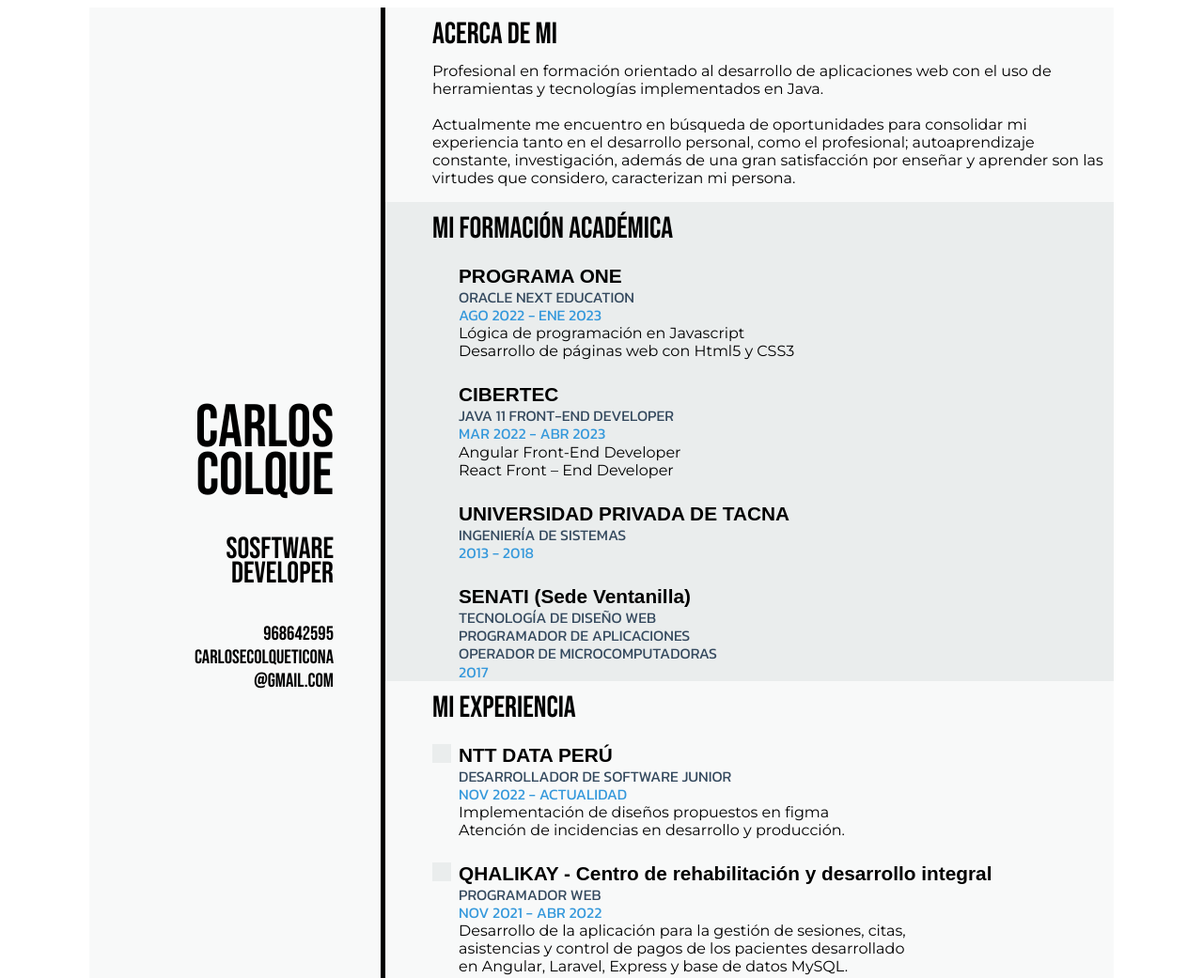
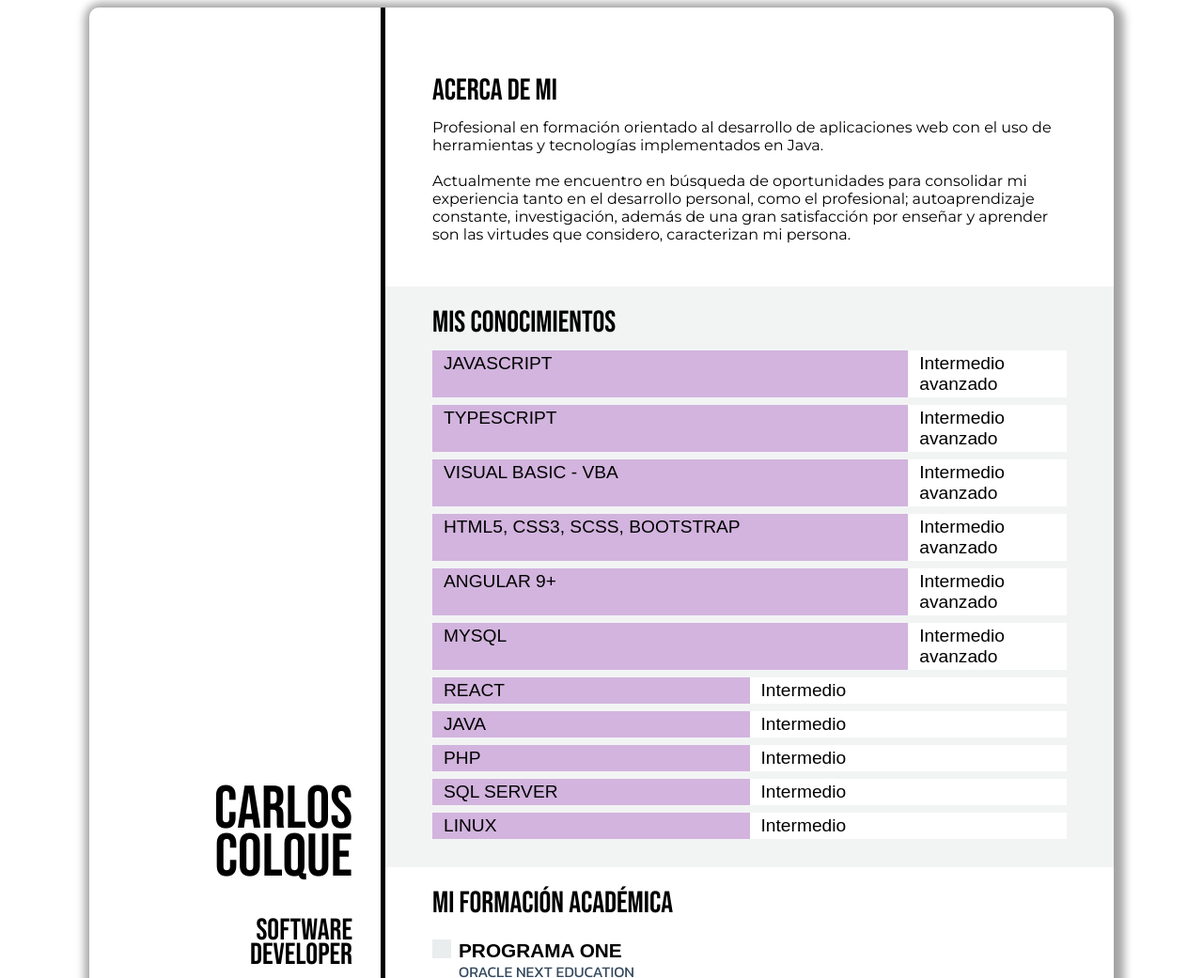
Before and after one commit to EnriqueEkizz/SV45593820.github.io, a plain HTML site: page index.html in a window 1280 px wide. Shown: the top 1041 px of the page at 94% size. Drawn offline with Linux system fonts and the light colour scheme; a web font is replaced by a local one.

Commit message:
feat: implementa mis conocimientos

```diff
--- a/css/description.css
+++ b/css/description.css
@@ -7,14 +7,15 @@
   width: 100%;
   display: flex;
   flex-direction: column;
+  padding: 50px 0 0px 0;
 }
 
 .description__panel {
-  padding-left: 50px;
+  padding: 10px 50px 30px 50px;
 }
 
 .description__panel:nth-child(even) {
-  background-color: #EAEDED;
+  background-color: #F2F4F4;
 }
 
 .description__paragraph {
@@ -68,3 +69,33 @@
   font-weight: 400;
   font-style: normal;
 }
+
+.description__bar {
+  display: flex;
+  font-size: 1.2rem;
+  justify-content: space-between;
+  background-color: #D2B4DE;
+  margin: 0;
+  margin-top: 8px;
+}
+
+.description__bar__title {
+  color: black;
+}
+
+.description__bar__title, .description__bar__progress {
+  padding: 3px 3px 3px 12px;
+}
+
+.description__bar__progress {
+  color: black;
+  background-color: white;
+}
+
+.progress__25 {
+  width: 25%;
+}
+
+.progress__50 {
+  width: 50%;
+}
--- a/css/estilos.css
+++ b/css/estilos.css
@@ -3,10 +3,12 @@
 }
 
 .content {
-  background-color: #F8F9F9;
+  background-color: white;
   display: flex;
   max-width: 1090px;
   margin: auto;
+  border-radius: 10px;
+  box-shadow: 3px 3px 10px 8px #a4a4a4;
 }
 
 .titles {
--- a/css/header.css
+++ b/css/header.css
@@ -7,7 +7,7 @@
 }
 
 .header__content {
-  padding-right: 50px;
+  padding-right: 30px;
 }
 
 .header__paragraph {
--- a/index.html
+++ b/index.html
@@ -25,13 +25,13 @@
           <span class="titles titles-big">COLQUE</span>
         </p>
         <p class="header__paragraph">
-          <span class="titles titles-medium">SOsFTWARE</span>
+          <span class="titles titles-medium">SOFTWARE</span>
           <span class="titles titles-medium">DEVELOPER</span>
         </p>
         <p class="header__paragraph">
           <span class="titles titles-sm">968642595<i></i></span>
-          <span class="titles titles-sm">carlosecolqueticona</span>
-          <span class="titles titles-sm">@gmail.com</span>
+          <span class="titles titles-sm">carlosecolqueticona@gmail.com</span>
+          <span class="titles titles-sm"></span>
         </p>
       </div>
     </aside>
@@ -56,6 +56,62 @@
         </article>
 
         <!-- MIS CONOCIMIENTOS -->
+        <article class="description__panel">
+          <p class="panel__title">
+            <span class="titles titles-medium">MIS CONOCIMIENTOS</span>
+          </p>
+
+          <div>
+            <p class="description__bar description__titles-sm">
+              <span class="description__bar__title">JAVASCRIPT</span>
+              <span class="description__bar__progress progress__25">Intermedio avanzado</span>
+            </p>
+            <p class="description__bar description__titles-sm">
+              <span class="description__bar__title">TYPESCRIPT</span>
+              <span class="description__bar__progress progress__25">Intermedio avanzado</span>
+            </p>
+            <p class="description__bar description__titles-sm">
+              <span class="description__bar__title">VISUAL BASIC - VBA</span>
+              <span class="description__bar__progress progress__25">Intermedio avanzado</span>
+            </p>
+            <p class="description__bar description__titles-sm">
+              <span class="description__bar__title">HTML5, CSS3, SCSS, BOOTSTRAP</span>
+              <span class="description__bar__progress progress__25">Intermedio avanzado</span>
+            </p>
+            <p class="description__bar description__titles-sm">
+              <span class="description__bar__title">ANGULAR 9+</span>
+              <span class="description__bar__progress progress__25">Intermedio avanzado</span>
+            </p>
+            <p class="description__bar description__titles-sm">
+              <span class="description__bar__title">MYSQL</span>
+              <span class="description__bar__progress progress__25">Intermedio avanzado</span>
+            </p>
+            <p class="description__bar description__titles-sm">
+              <span class="description__bar__title">REACT</span>
+              <span class="description__bar__progress progress__50">Intermedio</span>
+            </p>
+            <p class="description__bar description__titles-sm">
+              <span class="description__bar__title">JAVA</span>
+              <span class="description__bar__progress progress__50">Intermedio</span>
+            </p>
+            <p class="description__bar description__titles-sm">
+              <span class="description__bar__title">PHP</span>
+              <span class="description__bar__progress progress__50">Intermedio</span>
+            </p>
+            <p class="description__bar description__titles-sm">
+              <span class="description__bar__title">SQL SERVER</span>
+              <span class="description__bar__progress progress__50">Intermedio</span>
+            </p>
+            <p class="description__bar description__titles-sm">
+              <span class="description__bar__title">LINUX</span>
+              <span class="description__bar__progress progress__50">Intermedio</span>
+            </p>
+          </div>
+
+          <!-- CARD -->
+        </article>
+
+        <!-- MI FORMACION ACADEMICA -->
         <article class="description__panel">
           <p class="panel__title">
             <span class="titles titles-medium">MI FORMACIÓN ACADÉMICA</span>
@@ -176,6 +232,5 @@
       </div>
     </section>
   </div>
-
 </body>
 </html>
```
